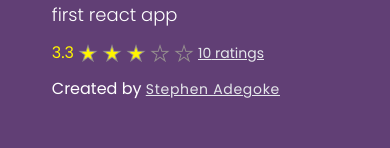
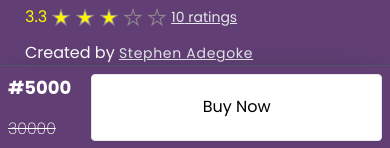
Before and after one commit to kuipid01/kanlearn, a React (Vite) app: page /course/id in a window 390 px wide. Shown: the part 695-843 px from the top of the page. Built offline with nearby package versions, Linux system fonts and the light colour scheme; no server answers.

Commit message:
responsiveness

```diff
--- a/src/main.jsx
+++ b/src/main.jsx
@@ -1,22 +1,21 @@
+import React from 'react'
 
-import React from "react";
-
-import ReactDOM from "react-dom/client";
-import App from "./App.jsx";
-import "./index.css";
+import ReactDOM from 'react-dom/client'
+import App from './App.jsx'
+import './index.css'
 import {
   createBrowserRouter,
   Outlet,
   RouterProvider,
   ScrollRestoration,
-} from "react-router-dom";
-import Login from "./pages/Login.jsx";
-import Register from "./pages/Register.jsx";
-import { Nav } from "./comp/Nav.jsx";
-import Footer from "./comp/Footer.jsx";
-import Home from "./comp/Home.jsx";
-import { AuthProvider } from "./utils/AuthContext.jsx";
-import Produt from "./pages/Produt.jsx";
+} from 'react-router-dom'
+import Login from './pages/Login.jsx'
+import Register from './pages/Register.jsx'
+import { Nav } from './comp/Nav.jsx'
+import Footer from './comp/Footer.jsx'
+import Home from './comp/Home.jsx'
+import { AuthProvider } from './utils/AuthContext.jsx'
+import Produt from './pages/Produt.jsx'
 
 const Layout = () => {
   return (
@@ -28,37 +27,51 @@ const Layout = () => {
         <Footer />
       </AuthProvider>
     </div>
-  );
-};
+  )
+}
 const router = createBrowserRouter([
   {
-    path: "/",
+    path: '/',
     element: <Layout />,
     children: [
       {
         index: true,
         element: <Home />,
       },
-
-  {
-    path: "/course/:id",
-    element:  <AuthProvider> <Produt /> </AuthProvider> ,
-  },
     ],
   },
 
   {
-    path: "/login",
-    element:  <AuthProvider> <Login /> </AuthProvider> ,
+    path: '/login',
+    element: (
+      <AuthProvider>
+        {' '}
+        <Login />{' '}
+      </AuthProvider>
+    ),
   },
   {
-    path: "/join",
-    element:       <AuthProvider> <Register /> </AuthProvider> ,
+    path: '/join',
+    element: (
+      <AuthProvider>
+        {' '}
+        <Register />{' '}
+      </AuthProvider>
+    ),
   },
-]);
+  {
+    path: '/course/:id',
+    element: (
+      <AuthProvider>
+        <Nav />
+        <Produt />
+      </AuthProvider>
+    ),
+  },
+])
 
-ReactDOM.createRoot(document.getElementById("root")).render(
+ReactDOM.createRoot(document.getElementById('root')).render(
   <React.StrictMode>
     <RouterProvider router={router} />
   </React.StrictMode>
-);
+)
--- a/src/pages/Produt.jsx
+++ b/src/pages/Produt.jsx
@@ -32,7 +32,7 @@ const Produt = () => {
   return (
     <div className="page relative min-h-screen">
       <div className=" flex  mt-2 justify-center flex-col gap-2 w-full p-4 h-fit min-h-[50vh] bg-primary-light text-white">
-        <div className=" w-4/5 flex gap-3 flex-col mx-auto">
+        <div className=" w-[95%] sm:w-4/5 flex gap-3 flex-col mx-auto">
           <div className=" text-gray-300">
             <span className=" font-bold cursor-pointer text-purple-300 ">
               {' '}
@@ -110,10 +110,7 @@ const Produt = () => {
             </span>
           </div>
           <div className=" mt-8 flex gap-2 items-center w-full ">
-            <h1 className=" text-4xl font-bold">
-              {' '}
-              #{produtDetails.newPrice}{' '}
-            </h1>
+            <h1 className=" text-4xl font-bold"> #{produtDetails.newPrice} </h1>
             <span className=" font-extralight line-through">
               {' '}
               {produtDetails.price}{' '}
@@ -126,7 +123,7 @@ const Produt = () => {
           </button>
         </div>
       </div>
-      <div className="banner flex-col hidden xl:flex absolute right-7 min-h-[500px] pb-4 border shadow-xl w-80 p-1 bg-white top-28">
+      <div className="banner flex-col hidden lg:flex absolute right-7 min-h-[500px] pb-4 border shadow-xl w-80 p-1 bg-white top-28">
         <div className=" w-full h-fit relative">
           <img
             src="/student1.jpg"
@@ -152,12 +149,37 @@ const Produt = () => {
           </button>
           <button className=" transition-all hover:bg-gray-200 w-full h-11 border border-black mt-3 bg-white  text-black">
             {' '}
-            Add To Cart{' '}
+           Buy Now{' '}
           </button>
         </div>
       </div>
-      <div className="bottom-0 xl:hidden  bg-primary-light h-12 w-full justify-between items-center fixed">
-
+      <div className="bottom-0 lg:hidden  flex px-2 shadow-2xl border-t border-gray-600  bg-primary-light shadow-black h-[10vh] w-full justify-between items-center fixed">
+        <div className=' hidden sm:flex sm:flex-col'>
+          <div className="title text-white font-normal">
+            <h1 className="  text-lg">{produtDetails.title}</h1>
+          </div>
+          <div className=" flex text-white items-center gap-2">
+            <span className=" text-[#FFF501] "> {fixedNumber} </span>
+            <img src="/filledStar.png" alt="" />
+            <span className=" text-sm underline text-gray-200 ">
+              {' '}
+              {produtDetails.totalstars} ratings
+            </span>
+          </div>
+        </div>
+        <div className=' w-full sm:w-fit flex justify-center h-full gap-5 items-center'>
+          <div className=' h-4/5 flex flex-col justify-between text-white'>
+            <h1 className=" text-lg font-bold"> #{produtDetails.newPrice} </h1>
+            <p className=" font-extralight line-through">
+              {' '}
+              {produtDetails.price}{' '}
+            </p>
+          </div>
+          <button className="flex-1 sm:flex-0 h-4/5 relative transition-all hover:bg-gray-200 w-fit px-2 border rounded bg-white  text-black">
+            {' '}
+           Buy Now{' '}
+          </button>
+        </div>
       </div>
     </div>
   )
```
